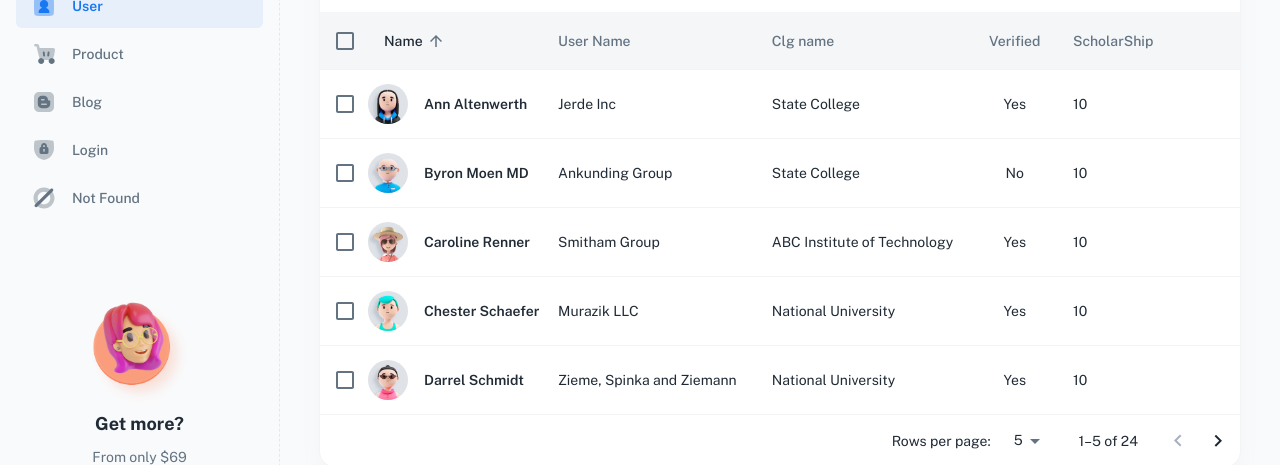
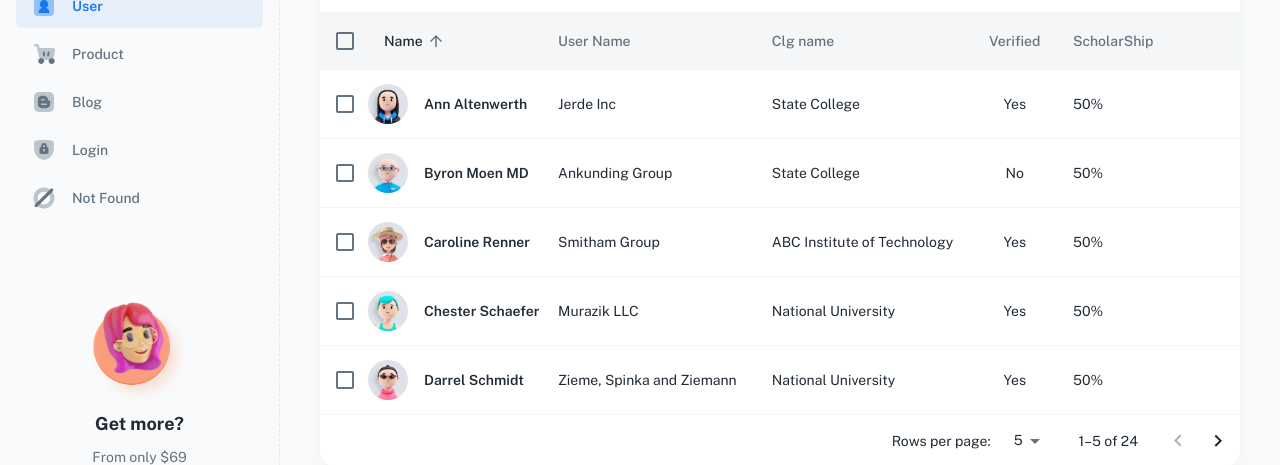
Before and after one commit to cfghyderabad24/Team-14, a React (Vite) app in the folder client/: page /user in a window 1280 px wide. Shown: the part 248-713 px from the top of the page. Built offline with nearby package versions, Linux system fonts and the light colour scheme; some icons are missing.

Commit message:
fixed the bug on scholarshipData

```diff
--- a/client/src/sections/user/user-table-row.jsx
+++ b/client/src/sections/user/user-table-row.jsx
@@ -59,7 +59,7 @@ export default function UserTableRow({
         <TableCell>{role}</TableCell>
 
         <TableCell align="center">{isVerified ? 'Yes' : 'No'}</TableCell>
-        <TableCell>10</TableCell>
+        <TableCell> 50% </TableCell>
 {/*
         <TableCell>
           <Label color={(status === 'banned' && 'error') || 'success'}>{status}</Label>
```
